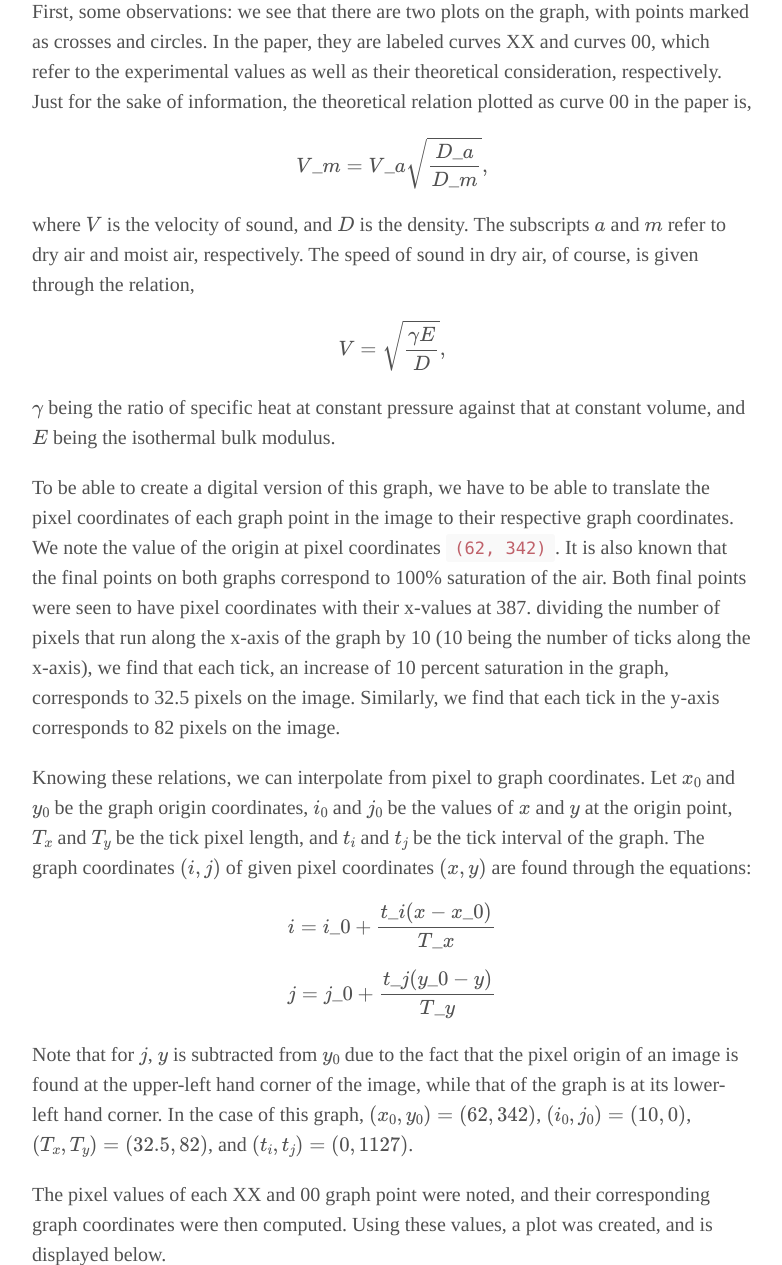
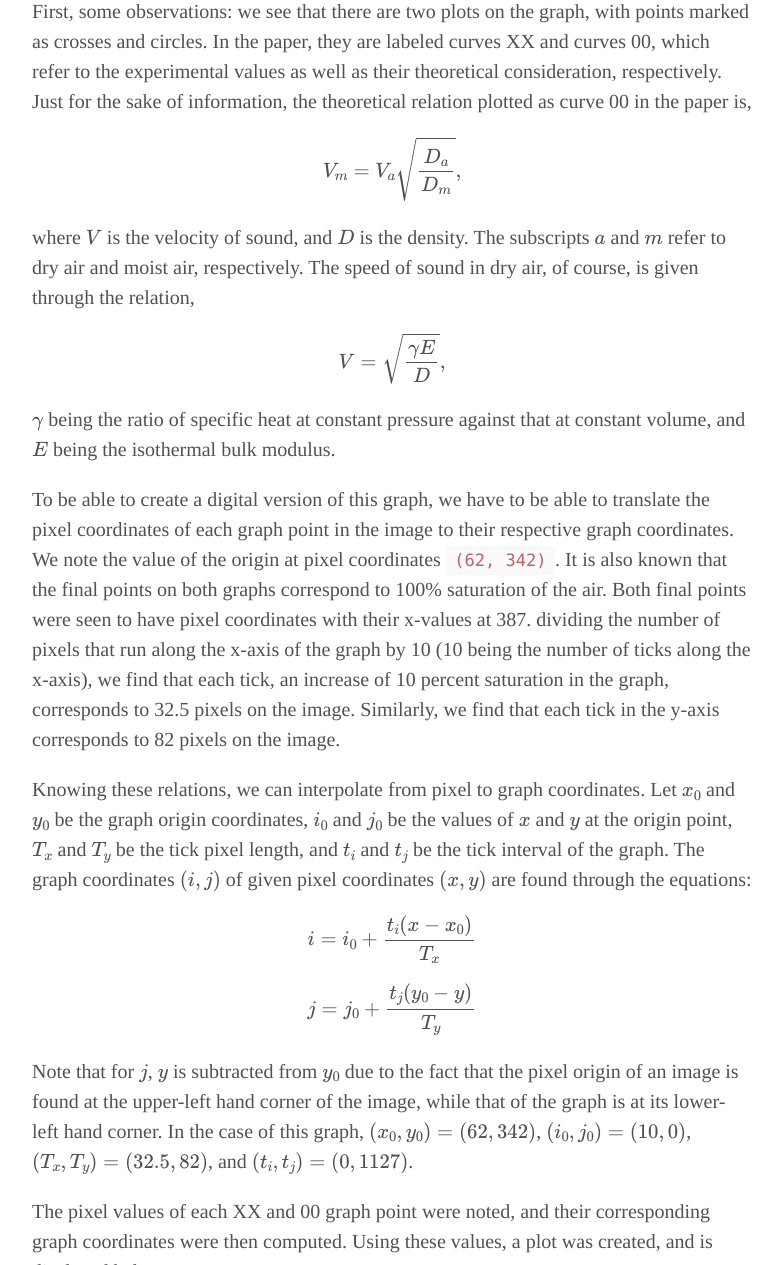
Before and after one commit to devential/devential.github.io, a Jekyll site: the page built from _posts/2016-8-26-AP186-A2.md, in a window 1280 px wide and 1400 px high, scrolled down 973 px, cut to the strip 123-1388 px from the top of the window. Shown: the whole strip, without its empty margins (248-1030 px from the left). Built offline with Jekyll 4.4.1, drawn with Linux system fonts in a browser that asks for light colours; formulas are drawn with MathJax 3.

Commit message:
Formatting changes
Fixed MathJax escaping under kramdown

```diff
--- a/_posts/2016-8-26-AP186-A2.md
+++ b/_posts/2016-8-26-AP186-A2.md
@@ -14,7 +14,7 @@ The page was first photocopied, then the photocopy scanned using a flatbed scann
 
 First, some observations: we see that there are two plots on the graph, with points marked as crosses and circles. In the paper, they are labeled curves XX and curves 00, which refer to the experimental values as well as their theoretical consideration, respectively. Just for the sake of information, the theoretical relation plotted as curve 00 in the paper is,
 
-$$ V\_m = V\_a \sqrt{\frac{ D\_a }{D\_m}}, $$
+$$ V_m = V_a \sqrt{\frac{ D_a }{D_m}}, $$
 
 where \\( V \\) is the velocity of sound, and \\( D \\) is the density. The subscripts \\( a \\) and \\( m \\) refer to dry air and moist air, respectively. The speed of sound in dry air, of course, is given through the relation,
 
@@ -24,13 +24,13 @@ $$ V = \sqrt{\frac{\gamma E}{D}}, $$
 
 To be able to create a digital version of this graph, we have to be able to translate the pixel coordinates of each graph point in the image to their respective graph coordinates. We note the value of the origin at pixel coordinates `(62, 342)`. It is also known that the final points on both graphs correspond to 100% saturation of the air. Both final points were seen to have pixel coordinates with their x-values at 387. dividing the number of pixels that run along the x-axis of the graph by 10 (10 being the number of ticks along the x-axis), we find that each tick, an increase of 10 percent saturation in the graph, corresponds to 32.5 pixels on the image. Similarly, we find that each tick in the y-axis corresponds to 82 pixels on the image.
 
-Knowing these relations, we can interpolate from pixel to graph coordinates. Let \\( x\_0 \\) and \\( y\_0 \\) be the graph origin coordinates, \\( i\_0 \\) and \\( j\_0 \\) be the values of \\( x \\) and \\( y \\) at the origin point, \\( T\_x \\) and \\( T\_y \\) be the tick pixel length, and \\( t\_i \\) and \\( t\_j \\) be the tick interval of the graph. The graph coordinates \\( (i,j) \\) of given pixel coordinates \\( (x,y) \\) are found through the equations:
+Knowing these relations, we can interpolate from pixel to graph coordinates. Let \\( x_0 \\) and \\( y_0 \\) be the graph origin coordinates, \\( i_0 \\) and \\( j_0 \\) be the values of \\( x \\) and \\( y \\) at the origin point, \\( T_x \\) and \\( T_y \\) be the tick pixel length, and \\( t_i \\) and \\( t_j \\) be the tick interval of the graph. The graph coordinates \\( (i,j) \\) of given pixel coordinates \\( (x,y) \\) are found through the equations:
 
-$$ i = i\_0 + \frac{t\_i(x-x\_0)}{T\_x} $$
+$$ i = i_0 + \frac{t_i(x-x_0)}{T_x} $$
 
-$$ j = j\_0 + \frac{t\_j(y\_0-y)}{T\_y} $$
+$$ j = j_0 + \frac{t_j(y_0-y)}{T_y} $$
 
-Note that for \\( j \\), \\( y \\) is subtracted from \\( y\_0 \\) due to the fact that the pixel origin of an image is found at the upper-left hand corner of the image, while that of the graph is at its lower-left hand corner. In the case of this graph, \\( (x\_0, y\_0) = (62, 342) \\), \\( (i\_0, j\_0) = (10, 0) \\), \\( (T\_x, T\_y) = (32.5, 82) \\), and \\( (t\_i, t\_j) = (0, 1127) \\).
+Note that for \\( j \\), \\( y \\) is subtracted from \\( y_0 \\) due to the fact that the pixel origin of an image is found at the upper-left hand corner of the image, while that of the graph is at its lower-left hand corner. In the case of this graph, \\( (x_0, y_0) = (62, 342) \\), \\( (i_0, j_0) = (10, 0) \\), \\( (T_x, T_y) = (32.5, 82) \\), and \\( (t_i, t_j) = (0, 1127) \\).
 
 The pixel values of each XX and 00 graph point were noted, and their corresponding graph coordinates were then computed. Using these values, a plot was created, and is displayed below.
 
```
